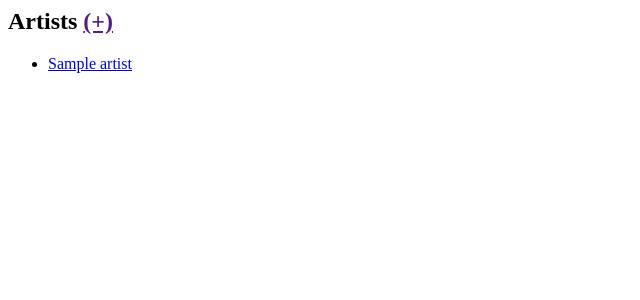
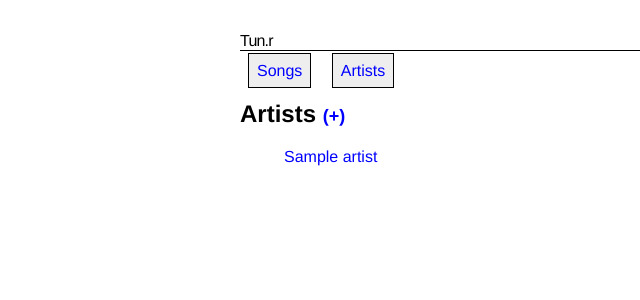
Before and after one commit to mrwhiterk/tunr_django, a Django app: template tunr/templates/tunr/artist_list.html in a window 1280 px wide. Shown: the top 300 px of the page, without its empty margins (0-640 px from the left). Run offline with Django 3.2, Linux system fonts and the light colour scheme; the template is opened without the code that fills it: values that come from a table or form of the project are taken from there, others are empty; tables that the repository leaves empty hold one stand-in row (values such as "Sample post"); parts of the project's set-up code (start-up, migrations or seed data) failed here and were passed over.

Commit message:
working on views

```diff
--- /dev/null
+++ b/tunr/forms.py
@@ -0,0 +1,6 @@
+from django import forms
+from .models import Artist, Song
+
+class ArtistForm(form.ModelForm):
+    class Meta:
+        model = Artist
--- /dev/null
+++ b/tunr/static/css/tunr.css
@@ -0,0 +1,99 @@
+/* tunr/static/css/tunr.css */
+body {
+  font-family: 'Helvetica Neue', sans-serif;
+  max-width: 50em;
+  margin: auto;
+  padding: 2em 1em;
+}
+
+nav a {
+  border: 1px solid black;
+  margin: .5em;
+  padding: .5em;
+  background-color: #eeeeee;
+}
+
+nav a:hover {
+  background-color: orange;
+  color: blue;
+}
+
+a,
+a:visited {
+  text-decoration: none;
+  color: blue;
+}
+
+a:hover {
+  background-color: #ccc;
+}
+
+ul {
+  list-style-type: none;
+}
+
+li {
+  margin: .25em;
+}
+
+h1 {
+  font: inherit;
+  color: inherit;
+  letter-spacing: -.05em;
+  text-decoration: none;
+  border-bottom: 1px solid black;
+}
+
+h2>a {
+  font-size: .75em;
+}
+
+input {
+  display: block;
+  margin: 5px 0 20px 0;
+  padding: 9px;
+  border: solid 1px black;
+  width: 300px;
+  background: whitesmoke;
+}
+
+input[type=submit],
+a.delete {
+  width: auto;
+  padding: 9px 15px;
+  background-color: gray;
+  border: 0;
+  font-size: 14px;
+  color: #FFFFFF;
+}
+
+a.delete {
+  background-color: red;
+}
+
+.artist-photo {
+  width: 400px;
+}
+
+span.nationality {
+  font-size: .5em;
+}
+
+.user-info {
+  float: right;
+}
+
+a.fav {
+  text-decoration: none;
+  color: red;
+}
+
+a.no-fav {
+  text-decoration: none;
+  color: black;
+}
+
+.fav:visited,
+.no-fav:visited {
+  text-decoration: none;
+}
--- a/tunr/templates/tunr/artist_list.html
+++ b/tunr/templates/tunr/artist_list.html
@@ -1,4 +1,5 @@
-<!-- tunr/templates/tunr/artist_list.html -->
+{% extends 'tunr/base.html' %}
+<!-- tunr/templates/tunr/artist_list.html
 <h2>Artists <a href="">(+)</a></h2>
 <ul>
   {% for artist in artists %}
@@ -6,4 +7,17 @@
     <a href="{% url 'artist_show' pk=artist.pk %}">{{ artist.name }}</a>
   </li>
   {% endfor %}
-</ul>
+</ul> -->
+
+<!-- tunr/templates/tunr/artist_list.html -->
+
+{% block content %}
+<h2>Artists <a href="{% url 'artist_create' ">(+)</a></h2>
+<ul>
+  {% for artist in artists %}
+  <li>
+    <a href=" {% url 'artist_show' pk=artist.id %}">{{ artist.name }}</a>
+  </li>
+  {% endfor %}
+  </ul>
+  {% endblock %}
--- /dev/null
+++ b/tunr/templates/tunr/base.html
@@ -0,0 +1,19 @@
+{% load staticfiles %}
+<html>
+
+  <head>
+    <title>Tunr</title>
+    <link rel="stylesheet" href="{% static 'css/tunr.css' %}">
+  </head>
+
+  <body>
+    <h1>Tun.r</h1>
+    <nav>
+      <a href="/songs">Songs</a>
+      <a href="/">Artists</a>
+    </nav>
+    {% block content %}
+    {% endblock %}
+  </body>
+
+</html>
--- a/tunr/templates/tunr/song_list.html
+++ b/tunr/templates/tunr/song_list.html
@@ -2,7 +2,7 @@
 <ul>
   {% for song in songs %}
   <li>
-    <a href="">{{ song.title }}</a>
+    <a href="{% url 'song_detail' pk=song.pk %}">{{ song.title }}</a>
   </li>
   {% endfor %}
 </ul>
--- a/tunr/urls.py
+++ b/tunr/urls.py
@@ -4,6 +4,7 @@ from . import views
 urlpatterns = [
     path('', views.artist_list, name='artist_list'),
     path('artists/<int:pk>', views.artist_show, name='artist_show'),
+    path=('artists/new', views.ar)
     path('songs/', views.song_list, name='song_list'),
     path('songs/<int:pk>', views.song_detail, name='song_detail')
 ]
```
Also changed, not shown: tunr/templates/tunr/artist_create.html (added, +10 -0 lines), tunr/views.py (+13 -0 lines).
